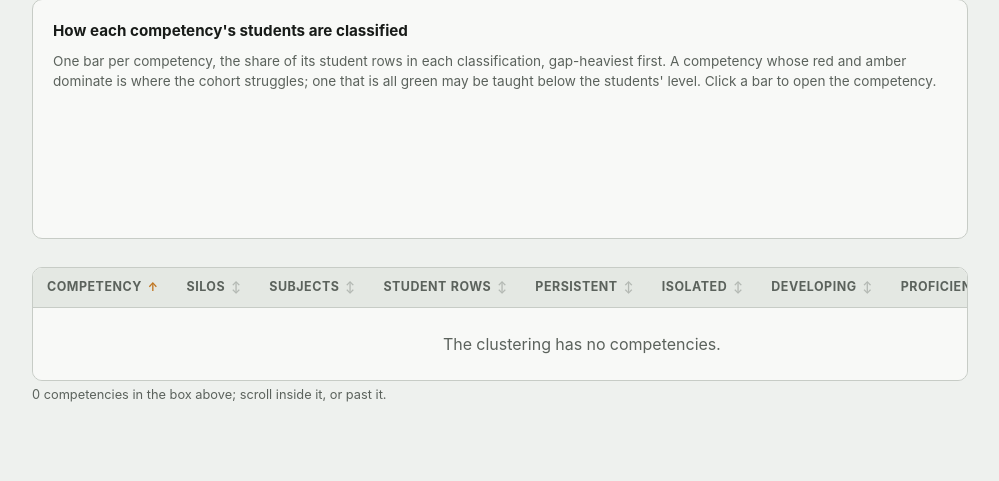
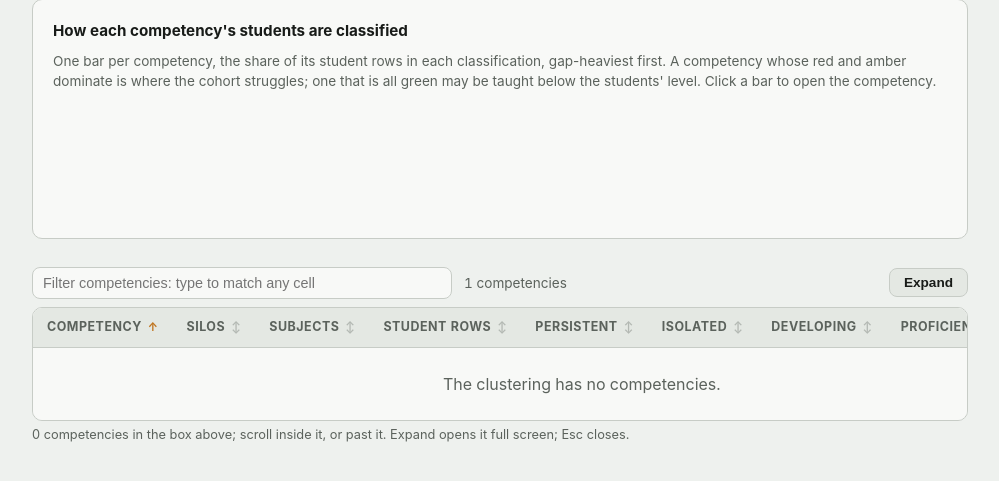
Before and after one commit to yetanotherpassword/LearningJourneyAssistant, a Python web app: template python/lja/dashboard/templates/competencies.html in a window 1280 px wide. Shown: the part 287-768 px from the top of the page, without its empty margins (140-1139 px from the left). Run offline with Jinja, Linux system fonts and the light colour scheme; the template is opened without the code that fills it, so the values that code supplies are empty.

Commit message:
IOLG-134: filter field and full-screen button on every scroll-boxed table
static/scrollbox.js, same progressive-enhancement contract as sort.js:
the toolbar ships hidden and the script reveals it. Filter hides rows
unless some cell contains the typed text and reports "N of M match";
Expand turns the panel into a fixed overlay with the toolbar pinned and
the box filling the viewport; Esc or Close returns.

Co-Authored-By: Claude Fable 5.1 <noreply@anthropic.com>

```diff
--- /dev/null
+++ b/python/lja/dashboard/static/scrollbox.js
@@ -0,0 +1,72 @@
+/* Toolbar for every scroll-boxed table: a live filter and a full-screen view.
+ *
+ * Progressive enhancement, like sort.js. The toolbar is rendered by the
+ * scrollbox macro with `hidden` set, and this file reveals it, so a browser
+ * without JavaScript never shows controls that do nothing. Nothing here
+ * fetches or recomputes a figure: filtering hides rows the server rendered,
+ * and full screen moves the same box into a fixed overlay.
+ *
+ * Filter: a row stays visible when any of its cells contains the typed text
+ * (case-insensitive, on the visible text). The count line says how many of
+ * the total are showing. Sorting (sort.js) and filtering compose: sorting
+ * permutes rows, filtering toggles their `hidden` attribute.
+ *
+ * Full screen: the panel gets `is-full`, which CSS turns into a fixed
+ * overlay with the toolbar pinned at the top and the box filling the rest.
+ * Esc or the same button closes it.
+ */
+(() => {
+  "use strict";
+
+  const setup = (panel) => {
+    const tools = panel.querySelector(".scroll-tools");
+    const box = panel.querySelector(".scroll-box");
+    const table = box && box.querySelector("table");
+    if (!tools || !table || !table.tBodies[0]) return;
+
+    const input = tools.querySelector(".scroll-search");
+    const count = tools.querySelector(".scroll-count");
+    const button = tools.querySelector(".scroll-expand");
+    const what = panel.dataset.what || "rows";
+    const rows = () => Array.from(table.tBodies[0].rows);
+    const total = rows().length;
+
+    tools.hidden = false;
+
+    const applyFilter = () => {
+      const q = input.value.trim().toLowerCase();
+      let shown = 0;
+      rows().forEach((row) => {
+        const hit = !q || row.textContent.toLowerCase().includes(q);
+        row.hidden = !hit;
+        if (hit) shown += 1;
+      });
+      count.textContent = q ? `${shown} of ${total} ${what} match` : `${total} ${what}`;
+      panel.classList.toggle("is-filtered", Boolean(q));
+    };
+
+    input.addEventListener("input", applyFilter);
+    input.addEventListener("keydown", (event) => {
+      if (event.key === "Escape" && input.value) {
+        input.value = "";
+        applyFilter();
+        event.stopPropagation();
+      }
+    });
+    applyFilter();
+
+    const setFull = (on) => {
+      panel.classList.toggle("is-full", on);
+      document.body.classList.toggle("has-modal", on);
+      button.textContent = on ? "Close" : "Expand";
+      button.setAttribute("aria-expanded", String(on));
+      if (on) box.focus();
+    };
+    button.addEventListener("click", () => setFull(!panel.classList.contains("is-full")));
+    document.addEventListener("keydown", (event) => {
+      if (event.key === "Escape" && panel.classList.contains("is-full")) setFull(false);
+    });
+  };
+
+  document.querySelectorAll(".scroll-panel").forEach(setup);
+})();
--- a/python/lja/dashboard/static/style.css
+++ b/python/lja/dashboard/static/style.css
@@ -496,3 +496,28 @@ a.prio-tile:hover { filter: brightness(1.08); }
 .scroll-box table { border: none; border-radius: 0; }
 .scroll-box thead th { position: sticky; top: 0; z-index: 2; background: var(--surface-2); }
 .scroll-note { color: var(--muted); font-size: 0.8rem; margin: 0 0 28px; }
+
+/* Scroll-panel toolbar: live filter + full-screen toggle (static/scrollbox.js). */
+.scroll-tools { display: flex; align-items: center; gap: 12px; margin: 0 0 8px; }
+.scroll-search {
+  flex: 1 1 260px; max-width: 420px; padding: 7px 10px; font-size: 0.9rem;
+  background: var(--surface); color: var(--ink); border: 1px solid var(--line); border-radius: 8px;
+}
+.scroll-search:focus-visible { outline: 2px solid var(--accent); outline-offset: 1px; }
+.scroll-count { color: var(--muted); font-size: 0.85rem; font-variant-numeric: tabular-nums; white-space: nowrap; }
+.is-filtered .scroll-count { color: var(--accent); font-weight: 600; }
+.scroll-expand {
+  margin-left: auto; padding: 6px 14px; font-size: 0.85rem; font-weight: 600; cursor: pointer;
+  background: var(--surface-2); color: var(--ink); border: 1px solid var(--line); border-radius: 8px;
+}
+.scroll-expand:hover { border-color: var(--accent); color: var(--accent); }
+.scroll-expand:focus-visible { outline: 2px solid var(--accent); outline-offset: 2px; }
+
+/* Full screen: the panel becomes a fixed overlay; toolbar pinned, box fills the rest. */
+.scroll-panel.is-full {
+  position: fixed; inset: 0; z-index: 100; display: flex; flex-direction: column;
+  background: var(--bg); padding: 16px 24px;
+}
+.scroll-panel.is-full .scroll-box { flex: 1 1 auto; max-height: none; }
+.scroll-panel.is-full .scroll-note { margin: 8px 0 0; }
+body.has-modal { overflow: hidden; }
--- a/python/lja/dashboard/templates/_macros.html
+++ b/python/lja/dashboard/templates/_macros.html
@@ -15,10 +15,19 @@
    heading stays put (sticky) and the reader scrolls inside the box or past
    it in one wheel-flick. `n` prints the row count so the size is stated. #}
 {% macro scrollbox(n, what="rows") -%}
-<div class="scroll-box" tabindex="0" aria-label="{{ n }} {{ what }}, scrollable">
-  {{ caller() }}
+<div class="scroll-panel" data-what="{{ what }}">
+  {# Toolbar is hidden until static/scrollbox.js wires it, so a browser
+     without JavaScript never sees controls that do nothing. #}
+  <div class="scroll-tools" hidden>
+    <input type="search" class="scroll-search" placeholder="Filter {{ what }}: type to match any cell" aria-label="Filter {{ what }}">
+    <span class="scroll-count" aria-live="polite"></span>
+    <button type="button" class="scroll-expand" aria-expanded="false">Expand</button>
+  </div>
+  <div class="scroll-box" tabindex="0" aria-label="{{ n }} {{ what }}, scrollable">
+    {{ caller() }}
+  </div>
+  <p class="scroll-note">{{ n }} {{ what }} in the box above; scroll inside it, or past it. Expand opens it full screen; Esc closes.</p>
 </div>
-<p class="scroll-note">{{ n }} {{ what }} in the box above; scroll inside it, or past it.</p>
 {%- endmacro %}
 
 {# Chart.js helpers shared by every summary chart: one colour source. #}
--- a/python/lja/dashboard/templates/base.html
+++ b/python/lja/dashboard/templates/base.html
@@ -12,6 +12,9 @@
      progressive enhancement -- if this fails to load, rows still render in
      the server's default order. -->
 <script src="/static/sort.js" defer></script>
+<!-- Filter box and full-screen button on every scroll-boxed table; same
+     progressive-enhancement contract as sort.js. -->
+<script src="/static/scrollbox.js" defer></script>
 {% block head %}{% endblock %}
 </head>
 <body>
```
Also changed, not shown: python/tests/test_dashboard_lists.py (+13 -0 lines), python/README.md.
